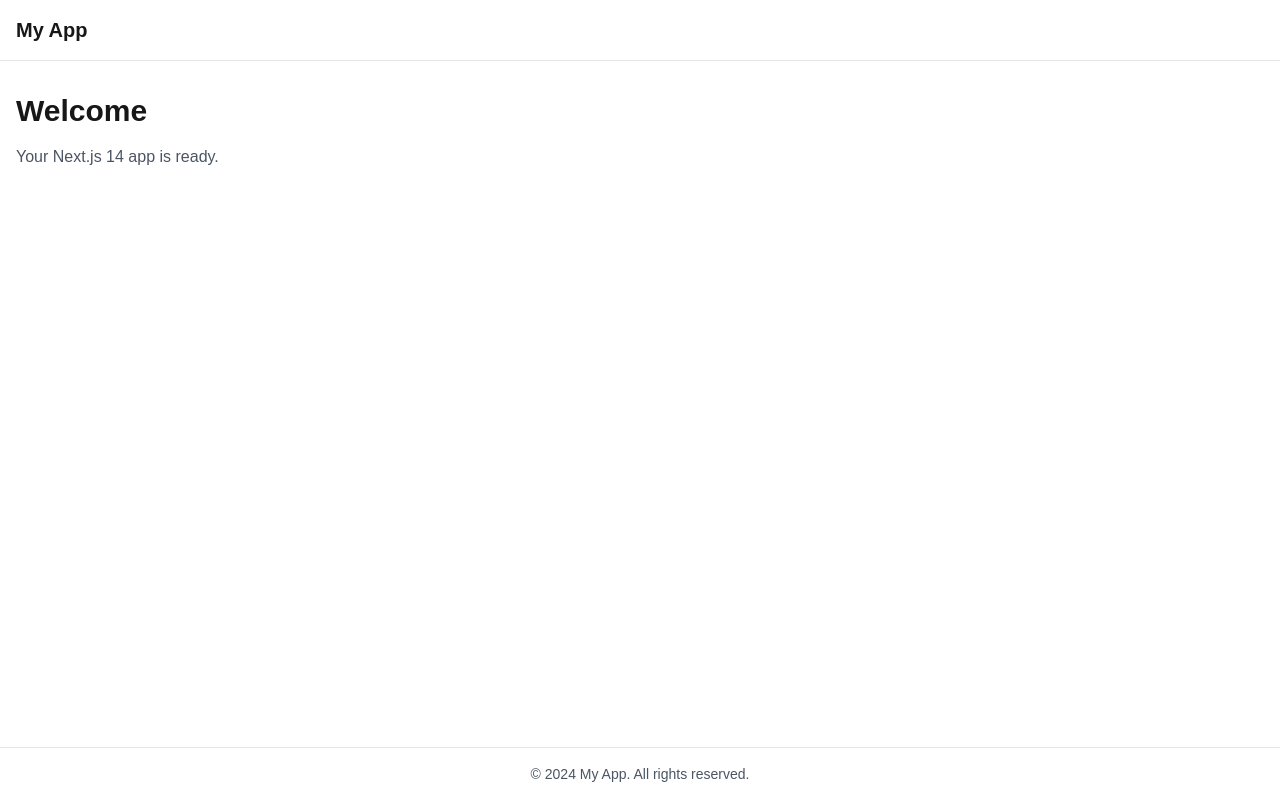
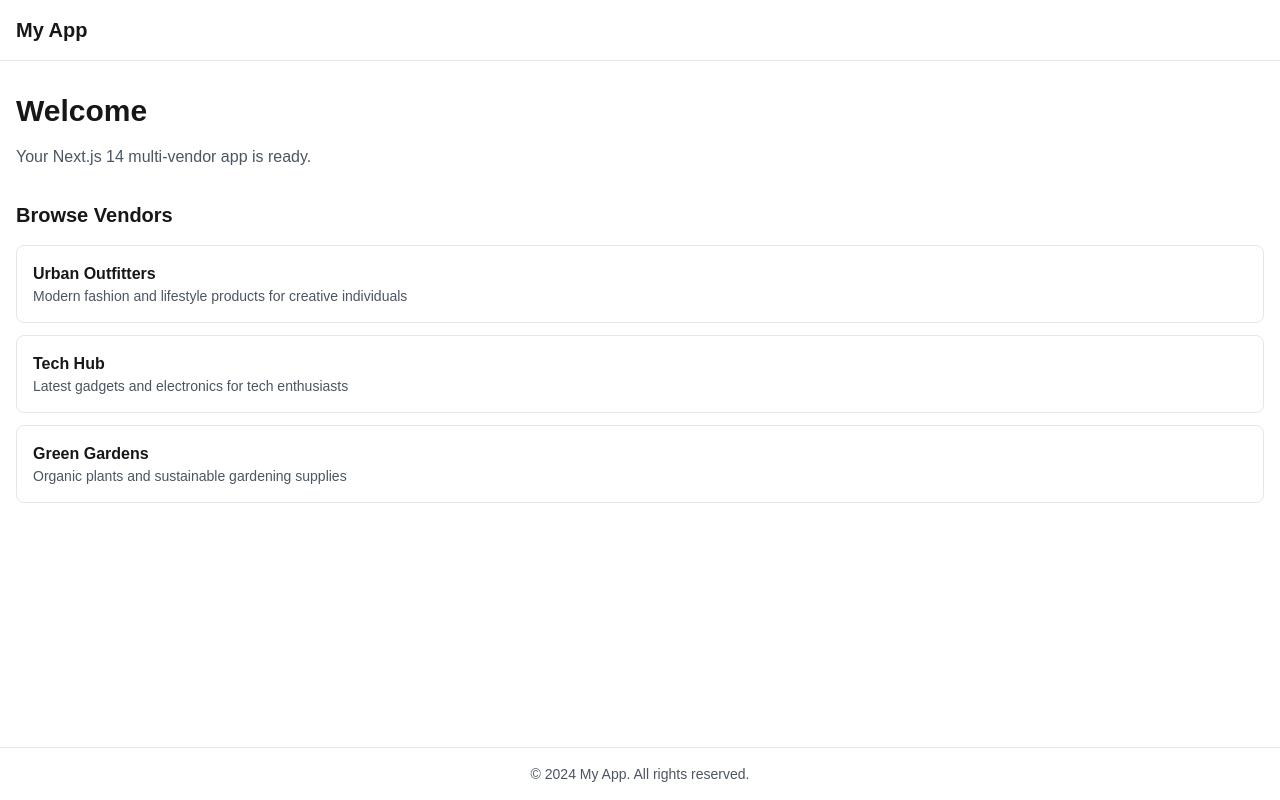
Before and after one commit to Ogechimak/Frontend_Task, a Next.js app in the folder padisquare_vendors/: page / in a window 1280 px wide. Built offline with nearby package versions, Linux system fonts and the light colour scheme.

Commit message:
implement dynamic vendor routing

```diff
--- a/padisquare_vendors/app/page.tsx
+++ b/padisquare_vendors/app/page.tsx
@@ -1,10 +1,36 @@
+import Link from 'next/link';
+import { getAllVendors } from '@/lib/data/vendors';
+
 export default function Home() {
+  const vendors = getAllVendors();
+
   return (
-    <div className="space-y-4">
-      <h2 className="text-3xl font-bold">Welcome</h2>
-      <p className="text-gray-600 dark:text-gray-400">
-        Your Next.js 14 app is ready.
-      </p>
+    <div className="space-y-8">
+      <div className="space-y-4">
+        <h2 className="text-3xl font-bold">Welcome</h2>
+        <p className="text-gray-600 dark:text-gray-400">
+          Your Next.js 14 multi-vendor app is ready.
+        </p>
+      </div>
+
+      <div>
+        <h3 className="text-xl font-semibold mb-4">Browse Vendors</h3>
+        <ul className="space-y-3">
+          {vendors.map((vendor) => (
+            <li key={vendor.id}>
+              <Link
+                href={`/site/${vendor.slug}`}
+                className="block p-4 border rounded-lg hover:border-blue-500 hover:bg-blue-50 dark:hover:bg-blue-950 transition"
+              >
+                <div className="font-semibold">{vendor.name}</div>
+                <div className="text-sm text-gray-600 dark:text-gray-400">
+                  {vendor.description}
+                </div>
+              </Link>
+            </li>
+          ))}
+        </ul>
+      </div>
     </div>
   );
 }
--- /dev/null
+++ b/padisquare_vendors/app/site/[vendorSlug]/not-found.tsx
@@ -0,0 +1,18 @@
+import Link from 'next/link';
+
+export default function NotFound() {
+  return (
+    <div className="flex flex-col items-center justify-center py-16 space-y-4">
+      <h2 className="text-4xl font-bold">Vendor Not Found</h2>
+      <p className="text-gray-600 dark:text-gray-400">
+        The vendor you're looking for doesn't exist.
+      </p>
+      <Link
+        href="/"
+        className="px-4 py-2 bg-blue-600 text-white rounded-lg hover:bg-blue-700 transition"
+      >
+        Go Home
+      </Link>
+    </div>
+  );
+}
--- /dev/null
+++ b/padisquare_vendors/app/site/[vendorSlug]/page.tsx
@@ -0,0 +1,72 @@
+import { notFound } from 'next/navigation';
+import { getVendorBySlug } from '@/lib/data/vendors';
+import type { Metadata } from 'next';
+
+// Generate metadata for SEO
+export async function generateMetadata({
+  params,
+}: {
+  params: { vendorSlug: string };
+}): Promise<Metadata> {
+  const vendor = getVendorBySlug(params.vendorSlug);
+
+  if (!vendor) {
+    return {
+      title: 'Vendor Not Found',
+    };
+  }
+
+  return {
+    title: `${vendor.name} | My App`,
+    description: vendor.description,
+  };
+}
+
+export default function VendorPage({
+  params,
+}: {
+  params: { vendorSlug: string };
+}) {
+  const vendor = getVendorBySlug(params.vendorSlug);
+
+  // Handle vendor not found
+  if (!vendor) {
+    notFound();
+  }
+
+  return (
+    <div className="space-y-8">
+      {/* Hero Section */}
+      <div className="relative h-64 overflow-hidden rounded-lg bg-gray-200 dark:bg-gray-800">
+        {/* Placeholder for hero image */}
+        <div className="absolute inset-0 flex items-center justify-center">
+          <div className="text-center">
+            <p className="text-sm text-gray-500">Hero Image: {vendor.heroImage}</p>
+          </div>
+        </div>
+      </div>
+
+      {/* Vendor Header */}
+      <div className="flex items-start gap-6">
+        {/* Logo */}
+        <div className="h-20 w-20 flex-shrink-0 rounded-lg bg-gray-200 dark:bg-gray-800 flex items-center justify-center">
+          <p className="text-xs text-gray-500 text-center px-2">Logo</p>
+        </div>
+
+        {/* Vendor Info */}
+        <div className="flex-1">
+          <h1 className="text-3xl font-bold mb-2">{vendor.name}</h1>
+          <p className="text-gray-600 dark:text-gray-400">{vendor.description}</p>
+        </div>
+      </div>
+
+      {/* Products Section (placeholder) */}
+      <div>
+        <h2 className="text-2xl font-bold mb-4">Products</h2>
+        <p className="text-gray-600 dark:text-gray-400">
+          {vendor.products.length} products available
+        </p>
+      </div>
+    </div>
+  );
+}
```
